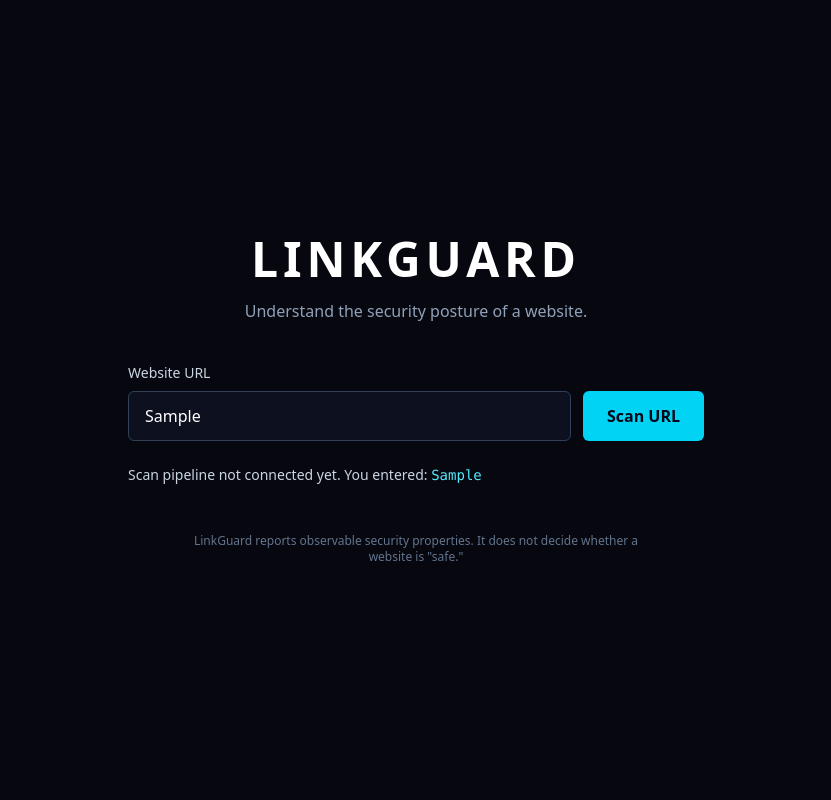
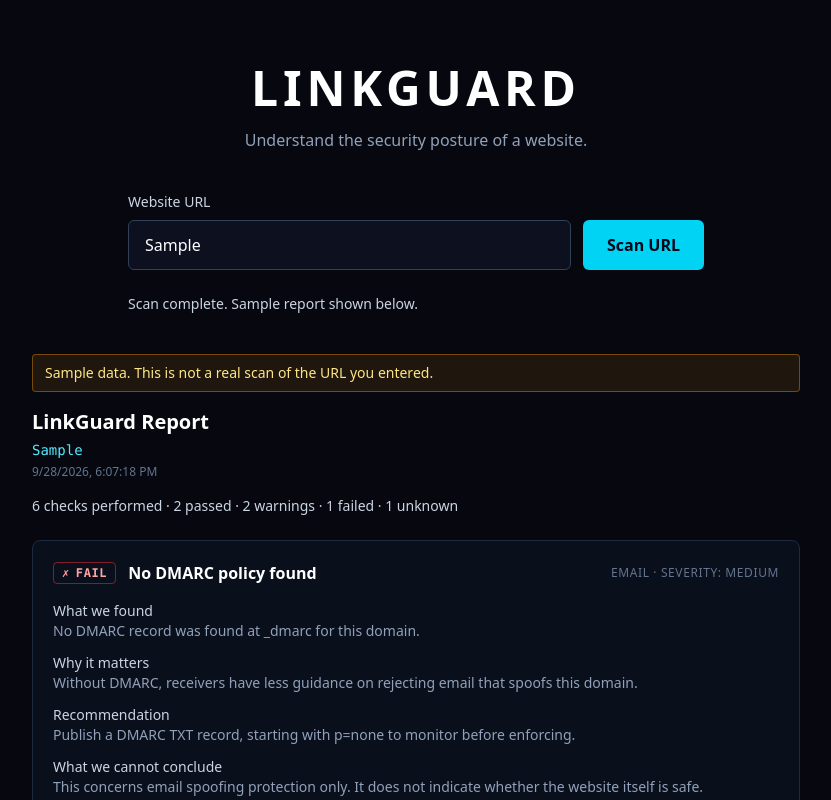
Before and after one commit to KingAres98/linkguard, a Next.js app: page / in a window 1280 px wide. Both pictures are taken after typing "Sample" into the empty fields and a click on the button "Scan URL". Shown: the top 800 px of the page, without its empty margins (224-1055 px from the left). Built offline with nearby package versions, Linux system fonts and the light colour scheme.

Commit message:
feat: add report view with finding cards and sample data

```diff
--- /dev/null
+++ b/src/components/FindingCard.tsx
@@ -0,0 +1,54 @@
+import type { Finding } from "@/lib/scanner/types";
+import StatusBadge from "./StatusBadge";
+
+export default function FindingCard({ finding }: { finding: Finding }) {
+  return (
+    <article className="rounded-lg border border-slate-800 bg-slate-900/50 p-5 text-left">
+      <header className="flex flex-wrap items-center gap-3">
+        <StatusBadge status={finding.status} />
+        <h3 className="text-base font-semibold text-white">{finding.title}</h3>
+        <span className="ml-auto text-xs uppercase tracking-wider text-slate-500">
+          {finding.category} · severity: {finding.severity}
+        </span>
+      </header>
+
+      <dl className="mt-4 space-y-3 text-sm">
+        <div>
+          <dt className="font-medium text-slate-300">What we found</dt>
+          <dd className="text-slate-400">{finding.description}</dd>
+        </div>
+        <div>
+          <dt className="font-medium text-slate-300">Why it matters</dt>
+          <dd className="text-slate-400">{finding.whyItMatters}</dd>
+        </div>
+        {finding.recommendation && (
+          <div>
+            <dt className="font-medium text-slate-300">Recommendation</dt>
+            <dd className="text-slate-400">{finding.recommendation}</dd>
+          </div>
+        )}
+        {finding.limitations && (
+          <div>
+            <dt className="font-medium text-slate-300">What we cannot conclude</dt>
+            <dd className="text-slate-400">{finding.limitations}</dd>
+          </div>
+        )}
+      </dl>
+
+      {finding.evidence.length > 0 && (
+        <details className="mt-4 text-sm">
+          <summary className="cursor-pointer text-cyan-400 hover:text-cyan-300">
+            Evidence
+          </summary>
+          <ul className="mt-2 space-y-1 rounded bg-slate-950/70 p-3 font-mono text-xs">
+            {finding.evidence.map((item) => (
+              <li key={item.label} className="break-all text-slate-400">
+                <span className="text-slate-500">{item.label}:</span> {item.value}
+              </li>
+            ))}
+          </ul>
+        </details>
+      )}
+    </article>
+  );
+}
--- /dev/null
+++ b/src/components/ReportView.tsx
@@ -0,0 +1,36 @@
+import type { ScanReport } from "@/lib/scanner/types";
+import { sortFindings } from "@/lib/scanner/sort";
+import { summarizeFindings } from "@/lib/scanner/summary";
+import FindingCard from "./FindingCard";
+
+export default function ReportView({ report }: { report: ScanReport }) {
+  const summary = summarizeFindings(report.findings);
+  const findings = sortFindings(report.findings);
+
+  return (
+    <section aria-labelledby="report-heading" className="w-full text-left">
+      <p className="mb-4 rounded border border-amber-500/40 bg-amber-500/10 px-3 py-2 text-sm text-amber-200">
+        Sample data. This is not a real scan of the URL you entered.
+      </p>
+
+      <h2 id="report-heading" className="text-xl font-semibold text-white">
+        LinkGuard Report
+      </h2>
+      <p className="mt-1 break-all font-mono text-sm text-cyan-300">{report.target}</p>
+      <p className="mt-1 text-xs text-slate-500">
+        {new Date(report.scannedAt).toLocaleString()}
+      </p>
+
+      <p className="mt-4 text-sm text-slate-300">
+        {summary.total} checks performed · {summary.pass} passed · {summary.warning}{" "}
+        warnings · {summary.fail} failed · {summary.unknown} unknown
+      </p>
+
+      <div className="mt-6 space-y-4">
+        {findings.map((finding) => (
+          <FindingCard key={finding.id} finding={finding} />
+        ))}
+      </div>
+    </section>
+  );
+}
--- a/src/components/ScanForm.tsx
+++ b/src/components/ScanForm.tsx
@@ -1,14 +1,15 @@
 "use client";
 
 import { useState, type FormEvent } from "react";
+import ReportView from "@/components/ReportView";
+import { createSampleReport } from "@/lib/scanner/sample-report";
+import type { ScanReport } from "@/lib/scanner/types";
 
-// A discriminated union: each phase carries only the data that makes sense
-// for it. TypeScript won't let us read `message` while in the "loading" phase.
 type FormState =
   | { phase: "idle" }
   | { phase: "loading" }
   | { phase: "error"; message: string }
-  | { phase: "done"; submitted: string };
+  | { phase: "done"; report: ScanReport };
 
 const MAX_URL_LENGTH = 2048;
 
@@ -37,7 +38,7 @@
 
     // Placeholder: simulates a scan. Replaced by a real API call later.
     setTimeout(() => {
-      setState({ phase: "done", submitted: trimmed });
+      setState({ phase: "done", report: createSampleReport(trimmed) });
     }, 1200);
   }
 
@@ -45,6 +46,7 @@
   const hasError = state.phase === "error";
 
   return (
+    <div className="flex w-full flex-col items-center">
       <form onSubmit={handleSubmit} noValidate className="w-full max-w-xl">
         <label
           htmlFor="url-input"
@@ -78,7 +80,6 @@
           </button>
         </div>
 
-      {/* Error: role="alert" makes screen readers announce it immediately. */}
         {state.phase === "error" && (
           <p id="url-error" role="alert" className="mt-3 text-left text-sm text-red-400">
             <span aria-hidden="true">✗ </span>
@@ -86,16 +87,20 @@
           </p>
         )}
 
-      {/* Loading and results: role="status" is announced politely. */}
+        {/* Short announcements only. The full report lives outside this region. */}
         <div role="status" aria-live="polite" className="mt-6 text-left text-sm">
           {isLoading && <p className="text-slate-400">Running checks…</p>}
           {state.phase === "done" && (
-          <p className="text-slate-300">
-            Scan pipeline not connected yet. You entered:{" "}
-            <code className="break-all text-cyan-300">{state.submitted}</code>
-          </p>
+            <p className="text-slate-300">Scan complete. Sample report shown below.</p>
           )}
         </div>
       </form>
+
+      {state.phase === "done" && (
+        <div className="mt-10 w-full max-w-3xl">
+          <ReportView report={state.report} />
+        </div>
+      )}
+    </div>
   );
 }
--- /dev/null
+++ b/src/components/StatusBadge.tsx
@@ -0,0 +1,24 @@
+import type { Status } from "@/lib/scanner/types";
+
+// Record<Status, ...> forces an entry for every status. Add a new status
+// to types.ts and forget it here, and the compiler complains.
+const STYLES: Record<Status, { symbol: string; label: string; classes: string }> = {
+  pass: { symbol: "✓", label: "PASS", classes: "border-emerald-500/50 text-emerald-300" },
+  warning: { symbol: "⚠", label: "WARNING", classes: "border-amber-500/50 text-amber-300" },
+  fail: { symbol: "✗", label: "FAIL", classes: "border-red-500/50 text-red-300" },
+  info: { symbol: "i", label: "INFO", classes: "border-slate-500/50 text-slate-300" },
+  unknown: { symbol: "?", label: "UNKNOWN", classes: "border-slate-500/50 text-slate-300" },
+};
+
+export default function StatusBadge({ status }: { status: Status }) {
+  const { symbol, label, classes } = STYLES[status];
+  return (
+    <span
+      className={`inline-flex items-center gap-1.5 rounded border px-2 py-0.5 font-mono text-xs font-semibold tracking-wider ${classes}`}
+    >
+      {/* Symbol is decorative; the text label carries the meaning. */}
+      <span aria-hidden="true">{symbol}</span>
+      {label}
+    </span>
+  );
+}
--- /dev/null
+++ b/src/lib/scanner/sample-report.ts
@@ -0,0 +1,101 @@
+import type { ScanReport } from "./types";
+
+/** TEMPORARY: fake data for building the UI. Deleted once real checkers exist. */
+export function createSampleReport(target: string): ScanReport {
+  return {
+    target,
+    scannedAt: new Date().toISOString(),
+    findings: [
+      {
+        id: "url.https.enabled",
+        category: "url",
+        status: "pass",
+        severity: "info",
+        title: "HTTPS in use",
+        description: "The URL uses the https:// scheme.",
+        whyItMatters:
+          "HTTPS encrypts traffic between your browser and the server, so others on the network can't easily read or alter it.",
+        recommendation: "",
+        evidence: [{ label: "Scheme", value: "https" }],
+        confidence: "high",
+        limitations:
+          "HTTPS protects the connection. It says nothing about who runs the site or whether the site is trustworthy.",
+      },
+      {
+        id: "tls.certificate.valid",
+        category: "tls",
+        status: "pass",
+        severity: "info",
+        title: "TLS certificate is valid",
+        description: "The certificate matches the hostname and has not expired.",
+        whyItMatters:
+          "A valid certificate means your browser can verify it is talking to the server that holds a certificate for this domain.",
+        recommendation: "",
+        evidence: [
+          { label: "Issuer", value: "Example CA" },
+          { label: "Expires", value: "2027-01-15" },
+        ],
+        confidence: "high",
+        limitations:
+          "Attackers can and do obtain valid certificates for malicious sites. A valid certificate is not a safety verdict.",
+      },
+      {
+        id: "headers.hsts.missing",
+        category: "headers",
+        status: "warning",
+        severity: "low",
+        title: "HSTS not detected",
+        description: "The response did not include a Strict-Transport-Security header.",
+        whyItMatters:
+          "Without HSTS, browsers may be more exposed to HTTPS downgrade attacks on a first visit.",
+        recommendation:
+          "Add a Strict-Transport-Security header, for example: max-age=31536000; includeSubDomains.",
+        evidence: [{ label: "Strict-Transport-Security", value: "(absent)" }],
+        confidence: "high",
+      },
+      {
+        id: "headers.csp.missing",
+        category: "headers",
+        status: "warning",
+        severity: "low",
+        title: "Content Security Policy not detected",
+        description: "The response did not include a Content-Security-Policy header.",
+        whyItMatters:
+          "A CSP limits which scripts and resources a page may load, reducing the impact of cross-site scripting bugs.",
+        recommendation: "Define a Content-Security-Policy suited to the site, starting in report-only mode.",
+        evidence: [{ label: "Content-Security-Policy", value: "(absent)" }],
+        confidence: "high",
+        limitations: "Many legitimate sites lack a CSP. Its absence does not mean the site is vulnerable.",
+      },
+      {
+        id: "email.dmarc.missing",
+        category: "email",
+        status: "fail",
+        severity: "medium",
+        title: "No DMARC policy found",
+        description: "No DMARC record was found at _dmarc for this domain.",
+        whyItMatters:
+          "Without DMARC, receivers have less guidance on rejecting email that spoofs this domain.",
+        recommendation: "Publish a DMARC TXT record, starting with p=none to monitor before enforcing.",
+        evidence: [{ label: "TXT _dmarc lookup", value: "(no record)" }],
+        confidence: "medium",
+        limitations:
+          "This concerns email spoofing protection only. It does not indicate whether the website itself is safe.",
+      },
+      {
+        id: "dns.dnssec.unknown",
+        category: "dns",
+        status: "unknown",
+        severity: "info",
+        title: "DNSSEC could not be checked",
+        description: "The DNSSEC lookup did not complete.",
+        whyItMatters:
+          "DNSSEC helps confirm DNS answers were not tampered with. We could not determine its state.",
+        recommendation: "",
+        evidence: [{ label: "Result", value: "Lookup timed out" }],
+        confidence: "low",
+        limitations: "An incomplete check is reported as unknown, never as a pass or a fail.",
+      },
+    ],
+  };
+}
--- /dev/null
+++ b/src/lib/scanner/sort.ts
@@ -0,0 +1,14 @@
+import { SEVERITIES, type Finding, type Status } from "./types";
+
+// Display order: things needing attention first, passes last.
+const STATUS_ORDER: Status[] = ["fail", "warning", "unknown", "info", "pass"];
+
+/** Returns a new sorted array. Does not modify the input. */
+export function sortFindings(findings: Finding[]): Finding[] {
+  return [...findings].sort((a, b) => {
+    const byStatus = STATUS_ORDER.indexOf(a.status) - STATUS_ORDER.indexOf(b.status);
+    if (byStatus !== 0) return byStatus;
+    // Higher severity first: "critical" has the highest index in SEVERITIES.
+    return SEVERITIES.indexOf(b.severity) - SEVERITIES.indexOf(a.severity);
+  });
+}
```
Also changed, not shown: 1 other file (tests, documents, lock files or other folders). Lines whose indentation alone changed are shown as unchanged.
